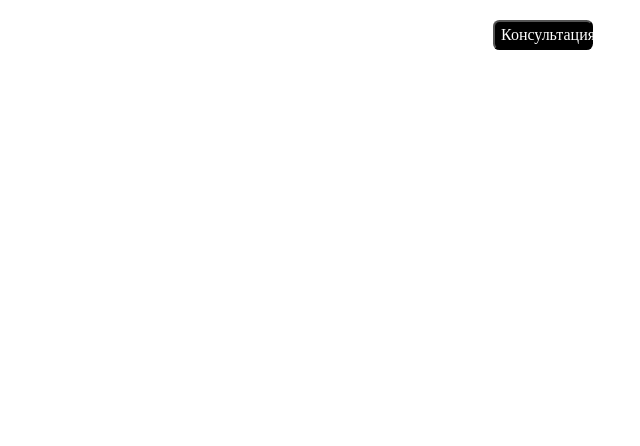
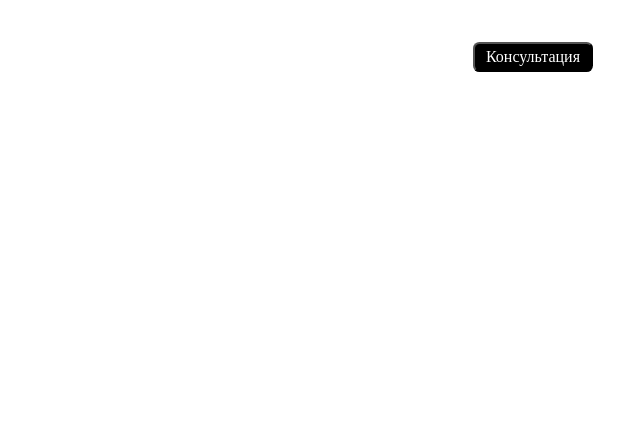
Before and after one commit to KseniyaDudova/Week6_Figma_Site_Layout, a plain HTML site: page index.html in a window 1280 px wide. Shown: the top 446 px of the page, without its empty margins (467-1107 px from the left). Drawn offline with Linux system fonts and the light colour scheme.

Commit message:
added some changes to header

```diff
--- a/assets/styles/style.css
+++ b/assets/styles/style.css
@@ -27,10 +27,10 @@ body {
 }
 .header {
     display: grid;
-    grid-template-columns: 132px 1fr;
+    grid-template-columns: 140px 1fr;
     grid-template-rows: 100% 1fr;
     grid-area: 1/2/2/3;
-    margin-top: 20px;
+    margin-top: 5%;
     /*background-color: aqua;*/
 }
 .logo {
@@ -46,7 +46,7 @@ body {
 }
 .nav_batton {
     display: grid;
-    grid-template-columns: 1fr 100px;
+    grid-template-columns: 1fr 120px;
     grid-template-rows: 10px 10px;
     align-items: baseline;
     /*background-color: rgb(68, 111, 81);*/
```
